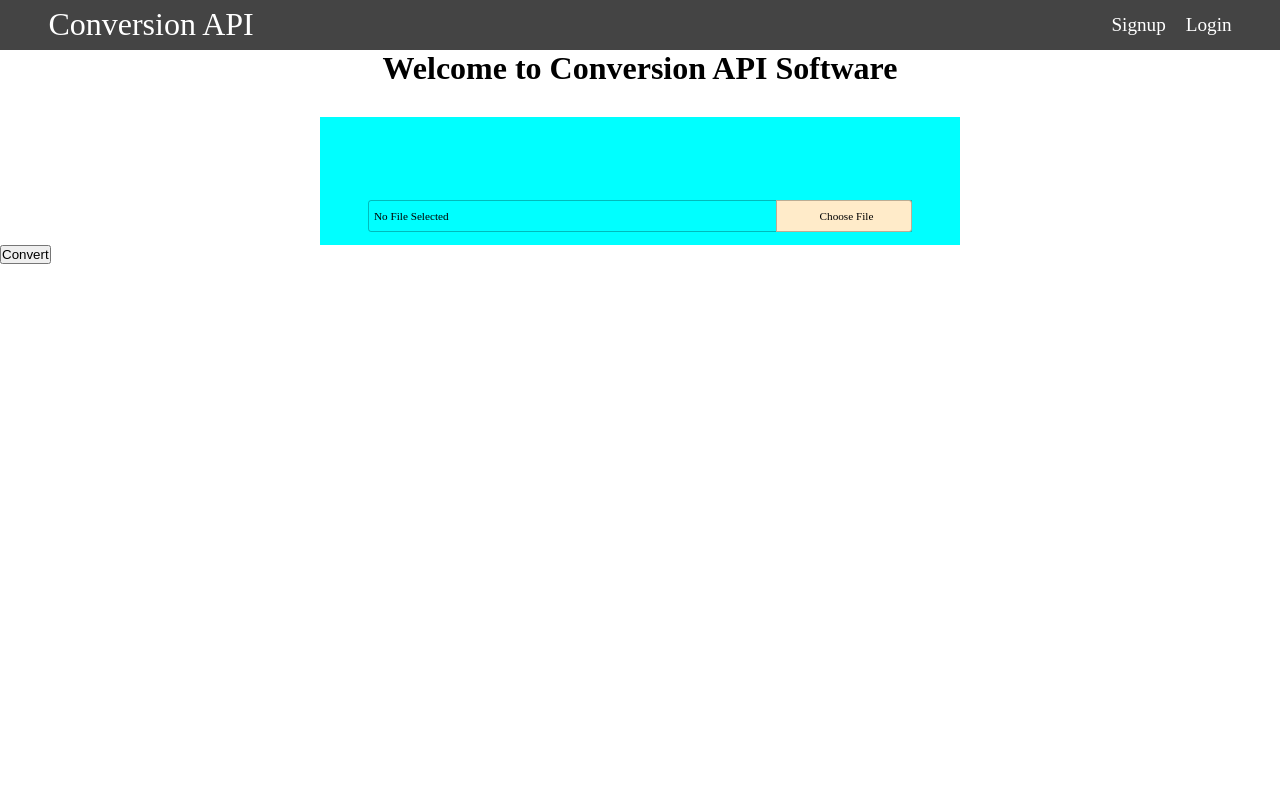
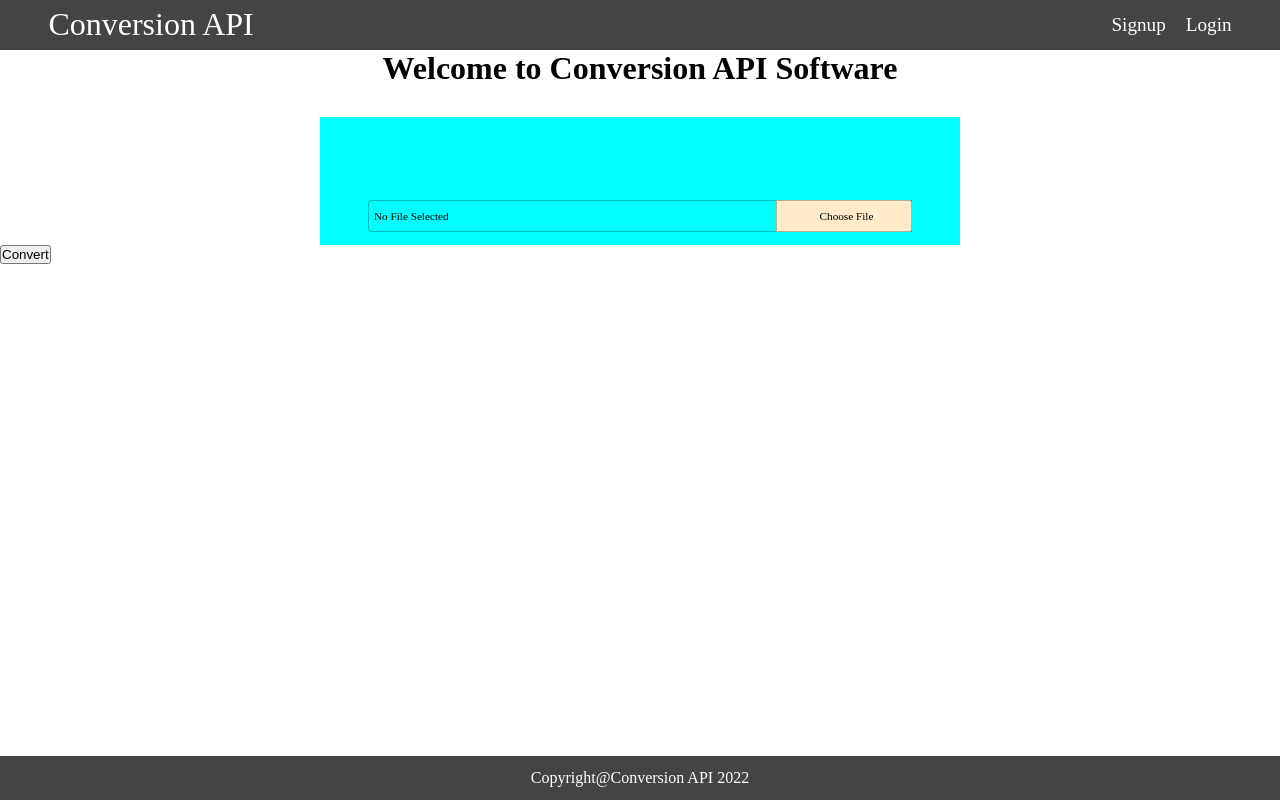
Before and after one commit to srahman3311/conversion-api-ripon, a React (Create React App) app: page /dashboard in a window 1280 px wide. Built offline with nearby package versions, Linux system fonts and the light colour scheme.

Commit message:
Add footer

```diff
--- a/src/App.js
+++ b/src/App.js
@@ -11,7 +11,7 @@ import Dashboard from "./components/dashboard/Dashboard";
 function App() {
 
     return (
-        <div className={styles.container}>
+        <div className={styles.App}>
             <Router>
                 <Routes>
                     <Route path="/" element={<Login />} />
--- a/src/App.module.css
+++ b/src/App.module.css
@@ -3,3 +3,9 @@
     padding: 0;
     box-sizing: border-box;
 }
+
+.App {
+    width: 100vw;
+    min-height: 100vh;
+    position: relative;
+}
--- a/src/components/dashboard/Dashboard.js
+++ b/src/components/dashboard/Dashboard.js
@@ -9,6 +9,7 @@ import styles from "./Dashboard.module.css";
 
 // Components
 import Navbar from "../reuseable-components/navbar/Navbar";
+import Footer from "../reuseable-components/footer/Footer";
 import Header from "../reuseable-components/Header";
 
 
@@ -94,6 +95,8 @@ function Dashboard() {
                 </button>
 
             </main>
+            <Footer />
+
         </>
     );
 
--- /dev/null
+++ b/src/components/reuseable-components/footer/Footer.js
@@ -0,0 +1,14 @@
+// Stylesheet
+import styles from "./Footer.module.css";
+
+function Footer() {
+
+    return (
+        <footer className = {styles.footer}>
+            <p>Copyright@Conversion API 2022</p>
+        </footer>
+    );
+
+}
+
+export default Footer;
--- /dev/null
+++ b/src/components/reuseable-components/footer/Footer.module.css
@@ -0,0 +1,10 @@
+.footer {
+    position: absolute;
+    left: 0;
+    bottom: 0;
+    width: 100%;
+    background-color: rgba(0, 0, 0, 0.733);
+    color: white;
+    padding: 1%;
+    text-align: center;
+}
```
